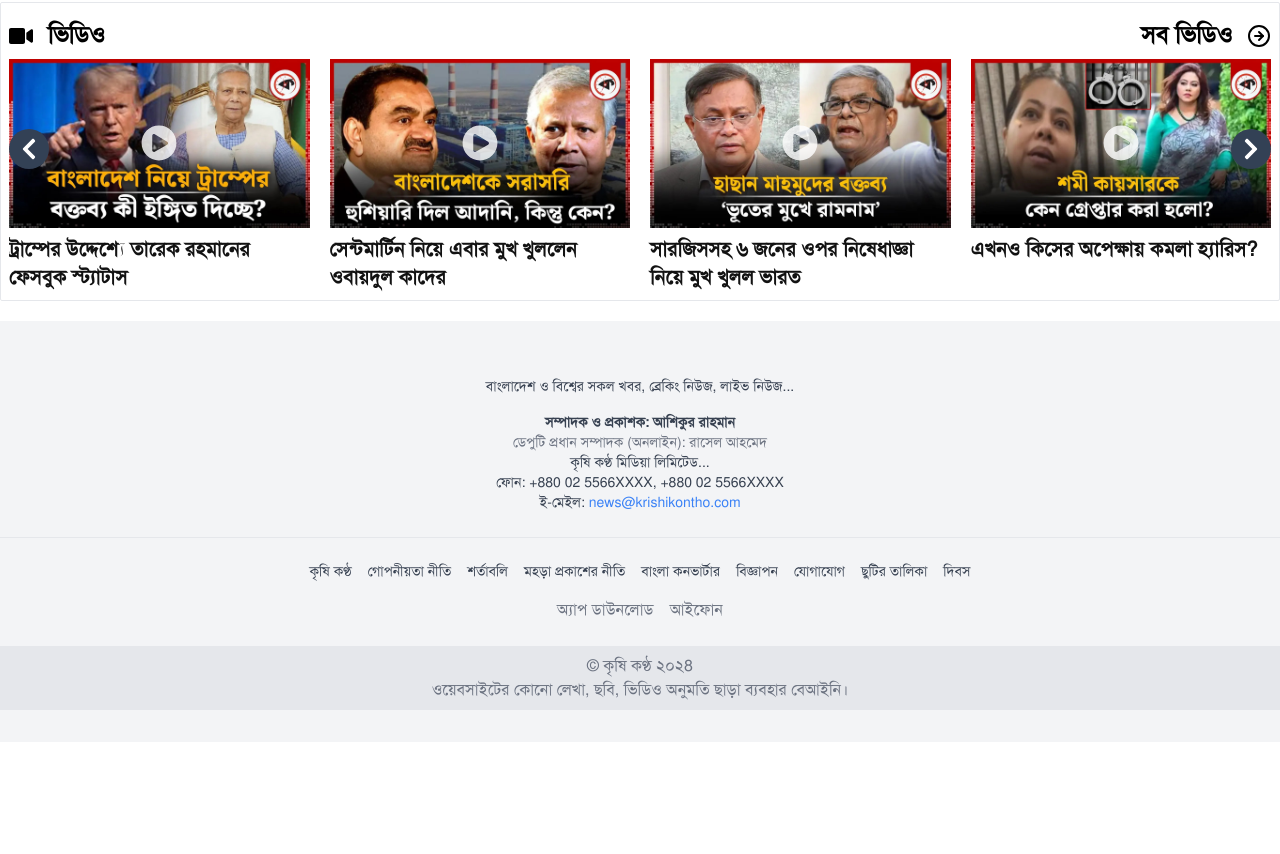
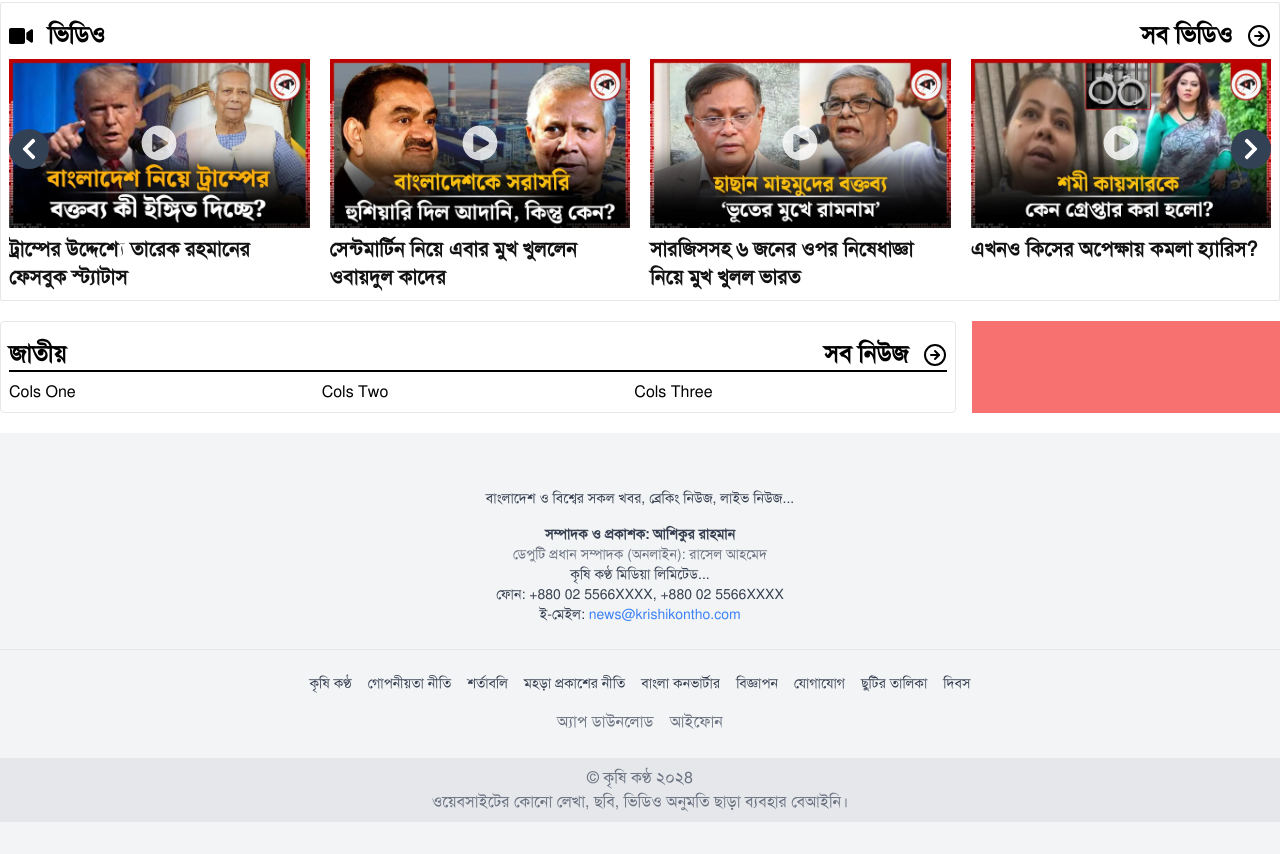
Before and after one commit to ahmmedrasel-dev/krishi-kontho-news, a React (Vite) app: page / in a window 1280 px wide. Shown: the part 855-1709 px from the top of the page. Before the commit the page ends 1597 px from the top, so only its background shows below. Built offline with nearby package versions, Linux system fonts and the light colour scheme.

Commit message:
national news grid layout created

```diff
--- /dev/null
+++ b/src/components/SectionTitle.jsx
@@ -0,0 +1,19 @@
+import React from "react";
+import { FiArrowRightCircle } from "react-icons/fi";
+import { Link } from "react-router-dom";
+
+const SectionTitle = ({ title }) => {
+  return (
+    <div className="flex justify-between my-2 border-b-2 border-black">
+      <h4 className="text-2xl font-semibold">{title}</h4>
+      <Link
+        to={"/"}
+        className="text-2xl font-semibold hover:text-red-700 duration-300 ease-in-out"
+      >
+        সব নিউজ <FiArrowRightCircle className="inline-block ml-2" />
+      </Link>
+    </div>
+  );
+};
+
+export default SectionTitle;
--- a/src/pages/Home/Home.jsx
+++ b/src/pages/Home/Home.jsx
@@ -1,5 +1,6 @@
 import React from "react";
 import LeadSection from "../Sections/LeadSection";
+import NationalSection from "../Sections/NationalSection";
 import VideoGallerySection from "../Sections/VideoGallerySection";
 
 const Home = () => {
@@ -7,6 +8,7 @@ const Home = () => {
     <div className="container">
       <LeadSection />
       <VideoGallerySection />
+      <NationalSection />
     </div>
   );
 };
--- a/src/pages/NewsComponent/LeadSectionRightNews.jsx
+++ b/src/pages/NewsComponent/LeadSectionRightNews.jsx
@@ -22,7 +22,7 @@ const LeadSectionRightNews = () => {
       </Link>
 
       {allNews.slice(5, 10).map((item) => (
-        <Link to={`/news/${item.id}`}>
+        <Link to={`/news/${item.id}`} key={item.id}>
           <div className="border-b my-3"></div>
           <div className="flex space-x-3">
             <img
--- /dev/null
+++ b/src/pages/Sections/NationalSection.jsx
@@ -0,0 +1,23 @@
+import React from "react";
+import SectionTitle from "../../components/SectionTitle";
+
+const NationalSection = () => {
+  return (
+    <section className="my-5">
+      <div className="grid grid-cols-1 desktop:grid-cols-4 gap-4">
+        <div className="col-span-3 border p-2 rounded">
+          <SectionTitle title={"জাতীয়"} />
+
+          <div className="grid grid-col-1 desktop:grid-cols-3">
+            <div>Cols One</div>
+            <div>Cols Two</div>
+            <div>Cols Three</div>
+          </div>
+        </div>
+        <div className="grid grid-cols-1 bg-red-400"></div>
+      </div>
+    </section>
+  );
+};
+
+export default NationalSection;
```
